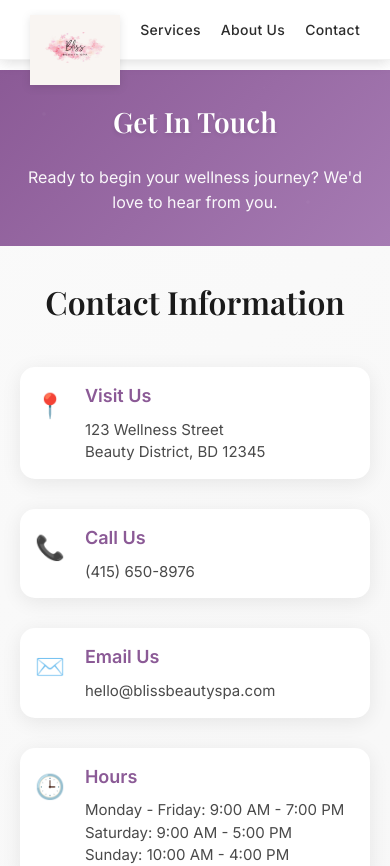
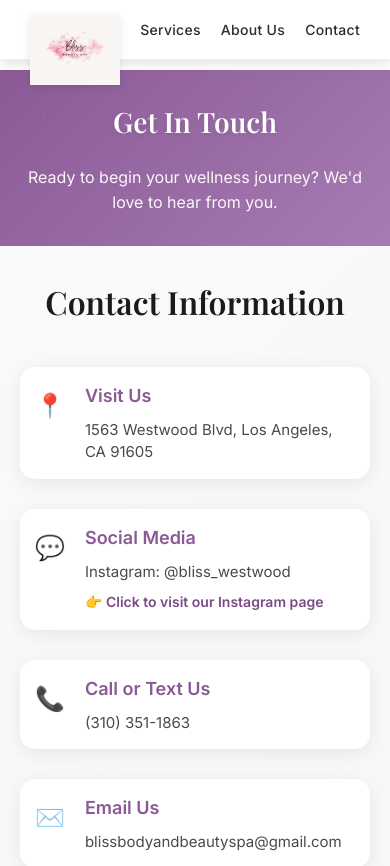
Before and after one commit to tanisnus/Bliss-Body-and-Beauty-Spa, a React (Vite) app: page /contact in a window 390 px wide. Shown: the top 866 px of the page. Built offline with nearby package versions, Linux system fonts and the light colour scheme.

Commit message:
Updated Contact Page
Contact Page

Fix info - Address
Fix info - Phone number
Fix info - Email
Fix info - Hours
Fix UI - Title of phone number to “Call or Text Us”
Add - IG Social Media

```diff
--- a/src/pages/Contact.css
+++ b/src/pages/Contact.css
@@ -110,6 +110,40 @@
     line-height: 1.5;
     color: #4a4a4a;
     margin: 0;
+}
+
+.info-link {
+    text-decoration: none;
+    color: inherit;
+    display: block;
+    transition: transform 0.3s ease;
+}
+
+.info-link:hover {
+    transform: translateY(-2px);
+}
+
+.info-link:hover .info-item {
+    box-shadow: 0 12px 35px rgba(0,0,0,0.15);
+}
+
+/* Styling for links inside info content */
+.info-content .info-link {
+    color: #7a4a85;
+    text-decoration: none;
+    font-weight: 600;
+    font-size: 14px;
+    margin-top: 8px;
+    display: inline-block;
+    transition: all 0.3s ease;
+    border-bottom: 1px solid transparent;
+}
+
+.info-content .info-link:hover {
+    color: #7a4a85;
+    border-bottom: 1px solid #e45bb9;
+    /* 42d92a */
+    transform: translateY(-1px);
 }
 
 /* Contact Form */
@@ -292,6 +326,8 @@
     font-weight: 600;
     cursor: pointer;
     transition: all 0.3s ease;
+    text-decoration: none;
+    display: inline-block;
 }
 
 .directions-btn:hover {
--- a/src/pages/Contact.jsx
+++ b/src/pages/Contact.jsx
@@ -58,15 +58,28 @@ export default function Contact() {
                             <div className='info-icon'>📍</div>
                             <div className='info-content'>
                                 <h3>Visit Us</h3>
-                                <p>123 Wellness Street<br />Beauty District, BD 12345</p>
+                                <p>
+                                    1563 Westwood Blvd, Los Angeles, CA 91605
+                                </p>
+                            </div>
+                        </div>
+
+                        <div className='info-item'>
+                            <div className='info-icon'>💬</div>
+                            <div className='info-content'>
+                                <h3>Social Media</h3>
+                                <p>Instagram: @bliss_westwood</p>
+                                <a href="https://www.instagram.com/bliss_westwood/" target="_blank" rel="noopener noreferrer" className="info-link">
+                                    👉 Click to visit our Instagram page
+                                </a>
                             </div>
                         </div>
 
                         <div className='info-item'>
                             <div className='info-icon'>📞</div>
                             <div className='info-content'>
-                                <h3>Call Us</h3>
-                                <p>(415) 650-8976</p>
+                                <h3>Call or Text Us</h3>
+                                <p>(310) 351-1863</p>
                             </div>
                         </div>
 
@@ -74,7 +87,7 @@ export default function Contact() {
                             <div className='info-icon'>✉️</div>
                             <div className='info-content'>
                                 <h3>Email Us</h3>
-                                <p>hello@blissbeautyspa.com</p>
+                                <p>blissbodyandbeautyspa@gmail.com</p>
                             </div>
                         </div>
 
@@ -82,9 +95,9 @@ export default function Contact() {
                             <div className='info-icon'>🕒</div>
                             <div className='info-content'>
                                 <h3>Hours</h3>
-                                <p>Monday - Friday: 9:00 AM - 7:00 PM<br />
-                                Saturday: 9:00 AM - 5:00 PM<br />
-                                Sunday: 10:00 AM - 4:00 PM</p>
+                                <p>
+                                    Monday - Sunday: 10:00 AM - 9:00 PM
+                                </p>
                             </div>
                         </div>
                     </div>
@@ -148,10 +161,9 @@ export default function Contact() {
                                         <option value=''>Select a service</option>
                                         <option value='body-scrub'>Body Scrub</option>
                                         <option value='body-wraps'>Body Wraps</option>
-                                        <option value='wood-therapy'>Wood Therapy</option>
+                                        <option value='wood-therapy'>Wood Therapy Body Sculpting</option>
                                         <option value='post-surgery'>Post-Surgery Care</option>
                                         <option value='facial'>Facial</option>
-                                        <option value='massage'>Massage</option>
                                         <option value='consultation'>Consultation</option>
                                     </select>
                                 </div>
@@ -184,8 +196,15 @@ export default function Contact() {
                         <div className='map-content'>
                             <div className='map-icon'>🗺️</div>
                             <h3>Interactive Map</h3>
-                            <p>123 Wellness Street, Beauty District, BD 12345</p>
-                            <button className='directions-btn'>Get Directions</button>
+                            <p>📍 1563 Westwood Blvd, Los Angeles, CA 91605</p>
+                            <a
+                                href="https://www.google.com/maps/dir/?api=1&destination=1563+Westwood+Blvd,+Los+Angeles,+CA+91605"
+                                target="_blank"
+                                rel="noopener noreferrer"
+                                className='directions-btn'
+                            >
+                                👉 Get Directions
+                            </a>
                         </div>
                     </div>
                 </div>
```
